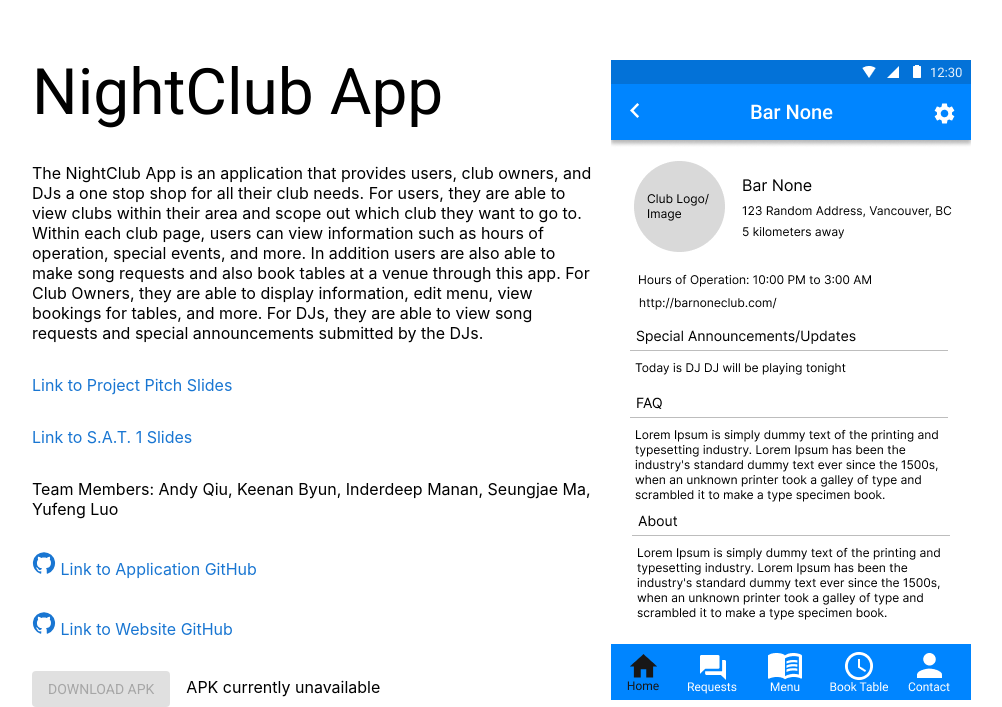
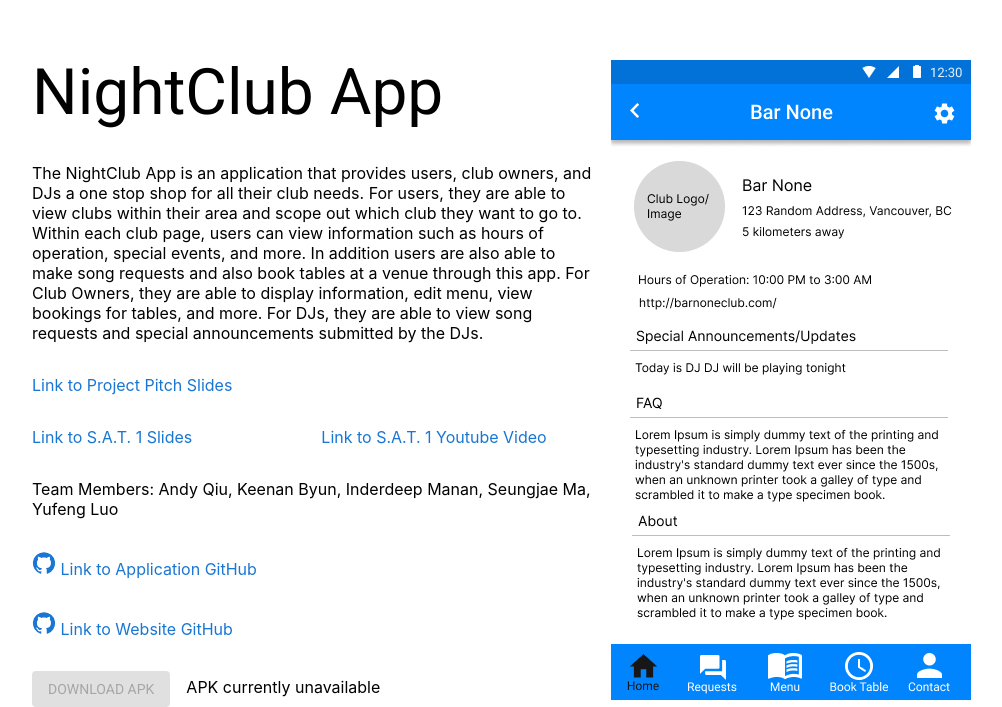
Before and after one commit to qiuandyq/nightclub, a React (Create React App) app: page / in a window 1280 px wide. Shown: the part 104-811 px from the top of the page, without its empty margins (182-1184 px from the left). Built offline with nearby package versions, Linux system fonts and the light colour scheme.

Commit message:
youtube link

```diff
--- a/src/App.js
+++ b/src/App.js
@@ -66,6 +66,8 @@ export const App = () => {
                     </Typography>
                   </Grid>
                   <Grid item xs={12}>
+                    <Grid container spacing={2} direction="row">
+                      <Grid item xs={6}>
                         <Typography variant="p">
                           <Link
                             href="https://docs.google.com/presentation/d/12XVq_q52xl0T9NW6iVoT3P6xkG4hruHM2upbfdlWpnc/edit#slide=id.g13d1311500e_1_0"
@@ -74,6 +76,18 @@ export const App = () => {
                             Link to S.A.T. 1 Slides
                           </Link>
                         </Typography>
+                      </Grid>
+                      <Grid item xs={6}>
+                        <Typography variant="p">
+                          <Link
+                            href="https://youtu.be/DsVECrVilgQ"
+                            underline="hover"
+                          >
+                            Link to S.A.T. 1 Youtube Video
+                          </Link>
+                        </Typography>
+                      </Grid>
+                    </Grid>
                   </Grid>
                   <Grid item xs={12}>
                     <Typography variant="p">
```
Lines whose indentation alone changed are shown as unchanged.
